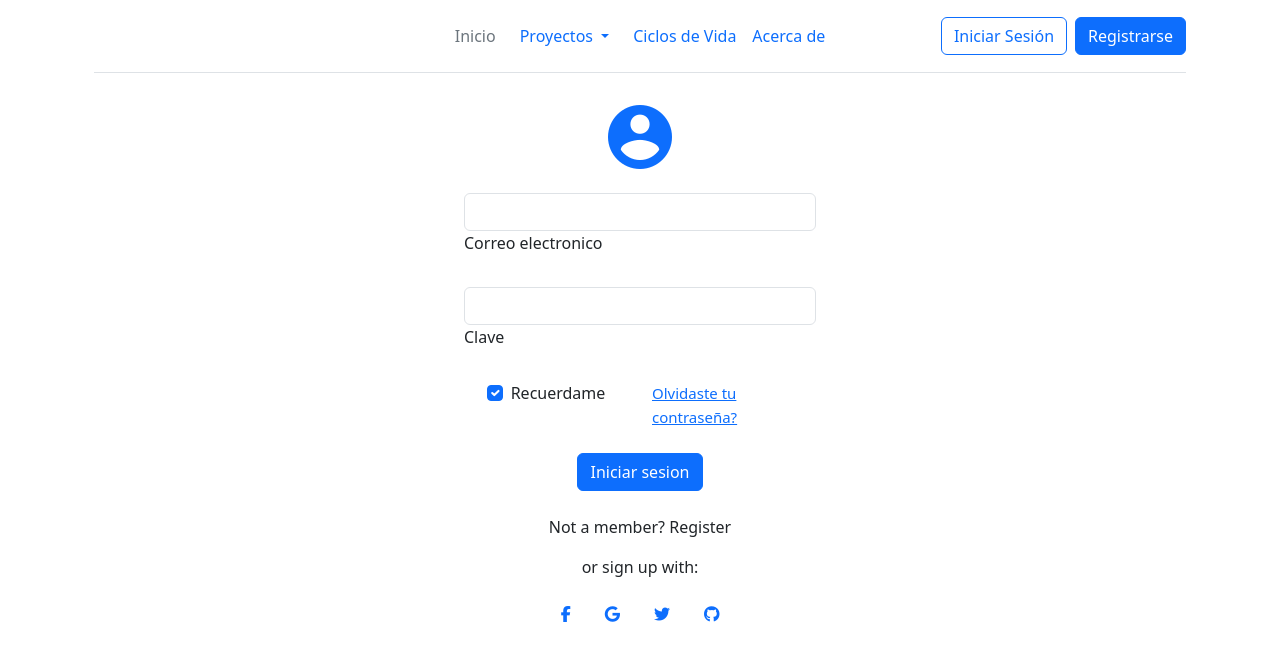
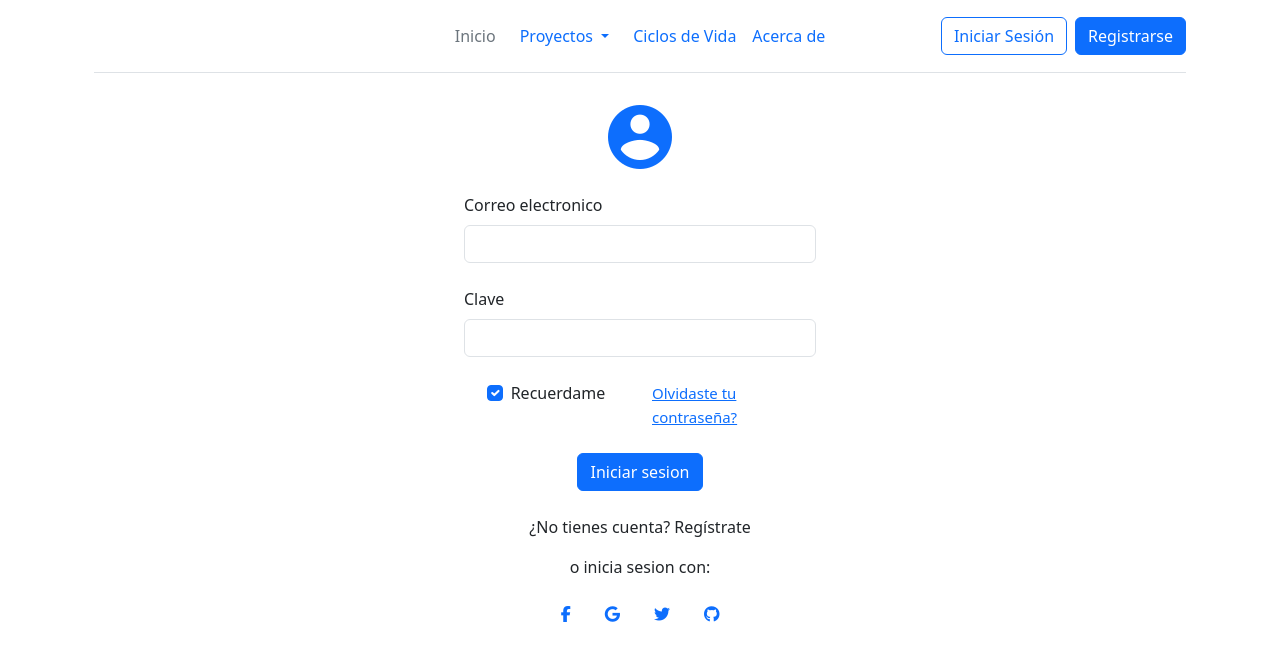
Before and after one commit to jdrioisaza/proyecto01, an Angular app: page /login in a window 1280 px wide. Shown: the top 660 px of the page. Built offline with nearby package versions, Linux system fonts and the light colour scheme.

Commit message:
arreglo_iniciar_sesion

```diff
--- a/src/app/componentes/login/login.component.html
+++ b/src/app/componentes/login/login.component.html
@@ -5,14 +5,14 @@
     <form style="width: 22rem;">
       <!-- Email input -->
       <div class="form-outline mb-4">
+        <label class="form-label" for="form2Example1">Correo electronico</label>
         <input type="email" id="form2Example1" class="form-control">
-        <label class="form-label" for="form2Example1">Correo electronico</label>
       </div>
 
       <!-- Password input -->
       <div class="form-outline mb-4">
+        <label class="form-label" for="form2Example2">Clave</label>
         <input type="password" id="form2Example2" class="form-control">
-        <label class="form-label" for="form2Example2">Clave</label>
       </div>
 
       <!-- 2 column grid layout for inline styling -->
@@ -38,8 +38,8 @@
 
       <!-- Register buttons -->
       <div class="text-center">
-        <p>Not a member? <a routerLink="/signUp">Register</a></p>
-        <p>or sign up with:</p>
+        <p>¿No tienes cuenta? <a routerLink="/signUp">Regístrate</a></p>
+        <p>o inicia sesion con:</p>
         <button type="button" class="btn btn-link btn-floating mx-1">
           <i class="fab fa-facebook-f"></i>
         </button>
```
